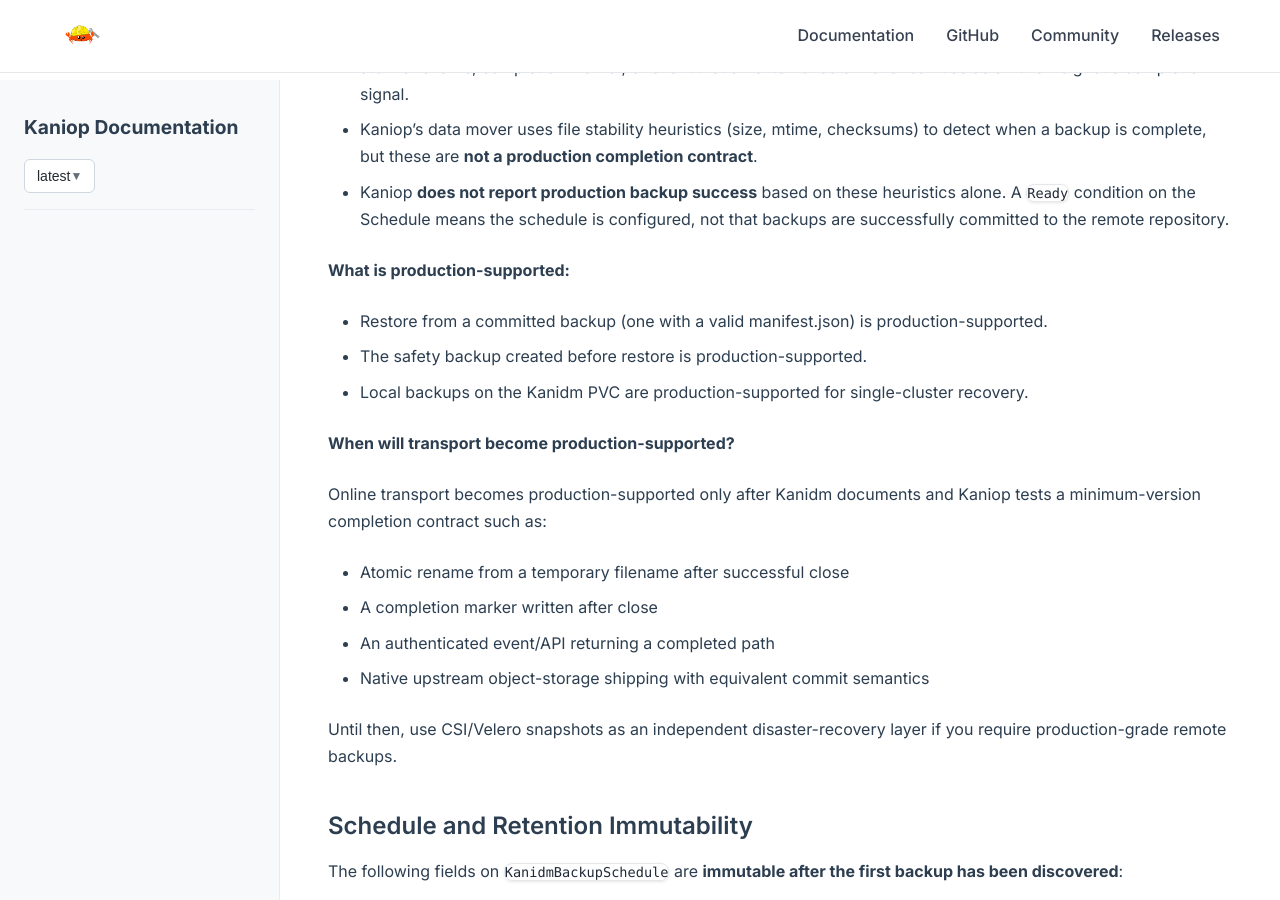
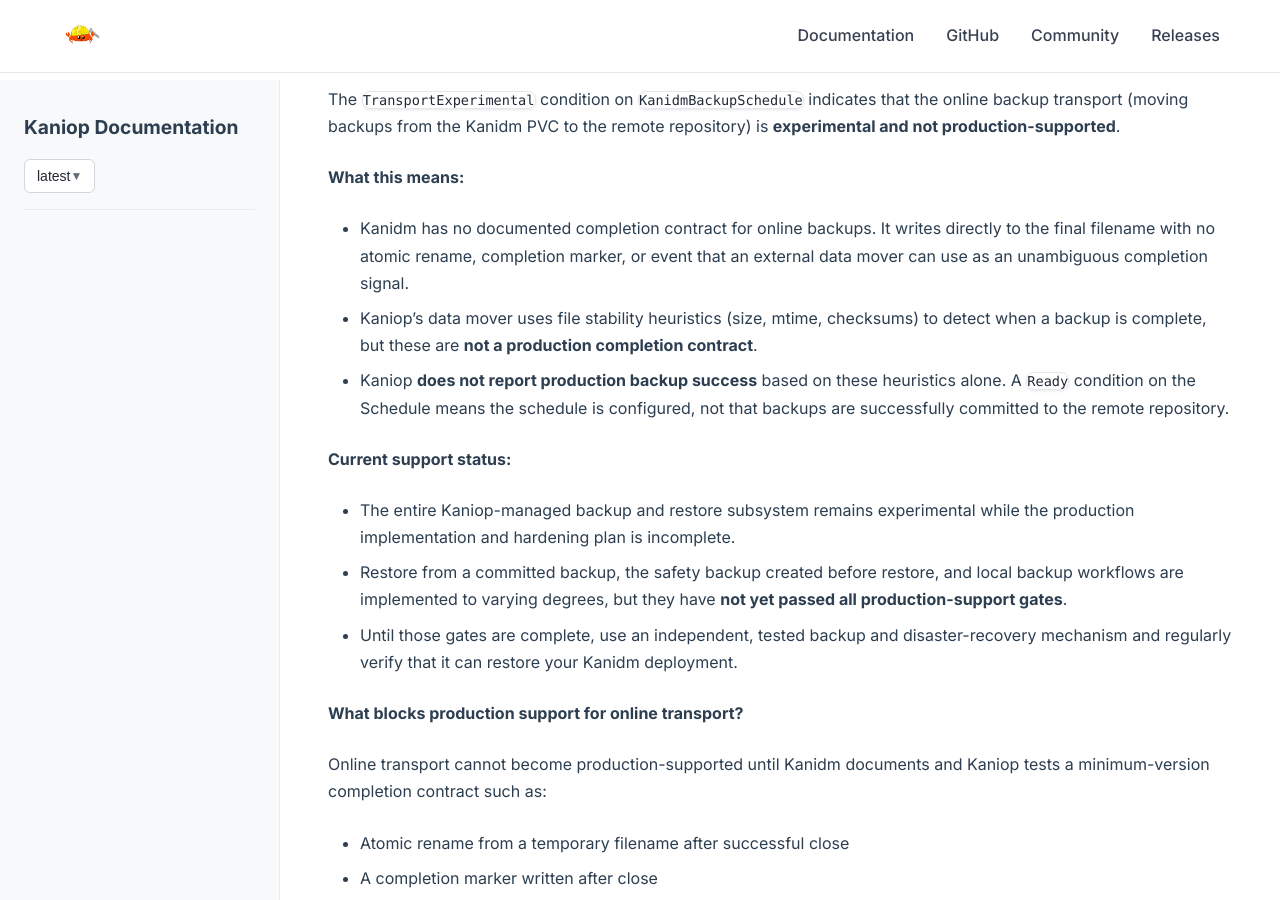
Before and after one commit to pando85/pando85.github.io, a Jekyll site: the page built from docs/kaniop/latest/usage/backup-restore.md, in a window 1280 px wide and 900 px high, scrolled down 3204 px. Built offline with Jekyll 4.4.1, drawn with Linux system fonts in a browser that asks for light colours; our own code applies the rules of GitHub Pages for plain Markdown files; some of the changed text lies outside the part shown.

Commit message:
deploy: pando85/kaniop@2c3c700185346ff3b00713776243deb938429a21

```diff
--- a/docs/kaniop/latest/usage/backup-restore.md
+++ b/docs/kaniop/latest/usage/backup-restore.md
@@ -1,4 +1,7 @@
 # Backup and Restore
+
+> [!WARNING]
+> **Experimental and incomplete.** Kaniop's backup and restore subsystem is still under active development. APIs and behavior may change, some workflows are not yet fully implemented or hardened, and the feature is **not yet production-supported**. Do not rely on it as the sole backup or disaster-recovery mechanism. See the [production backup and restore implementation plan](https://github.com/pando85/kaniop/blob/master/docs/plans/production-kanidm-backup-and-restore.md) for the remaining production gates.
 
 Kaniop uses Kanidm's native logical backup format. The operator configures the online backup scheduler on exactly one primary node and stores local artifacts under `/data/backups` on the Kanidm PVC.
 
@@ -82,15 +85,15 @@
 - Kaniop's data mover uses file stability heuristics (size, mtime, checksums) to detect when a backup is complete, but these are **not a production completion contract**.
 - Kaniop **does not report production backup success** based on these heuristics alone. A `Ready` condition on the Schedule means the schedule is configured, not that backups are successfully committed to the remote repository.
 
-**What is production-supported:**
+**Current support status:**
 
-- Restore from a committed backup (one with a valid manifest.json) is production-supported.
-- The safety backup created before restore is production-supported.
-- Local backups on the Kanidm PVC are production-supported for single-cluster recovery.
+- The entire Kaniop-managed backup and restore subsystem remains experimental while the production implementation and hardening plan is incomplete.
+- Restore from a committed backup, the safety backup created before restore, and local backup workflows are implemented to varying degrees, but they have **not yet passed all production-support gates**.
+- Until those gates are complete, use an independent, tested backup and disaster-recovery mechanism and regularly verify that it can restore your Kanidm deployment.
 
-**When will transport become production-supported?**
+**What blocks production support for online transport?**
 
-Online transport becomes production-supported only after Kanidm documents and Kaniop tests a minimum-version completion contract such as:
+Online transport cannot become production-supported until Kanidm documents and Kaniop tests a minimum-version completion contract such as:
 
 - Atomic rename from a temporary filename after successful close
 - A completion marker written after close
```
